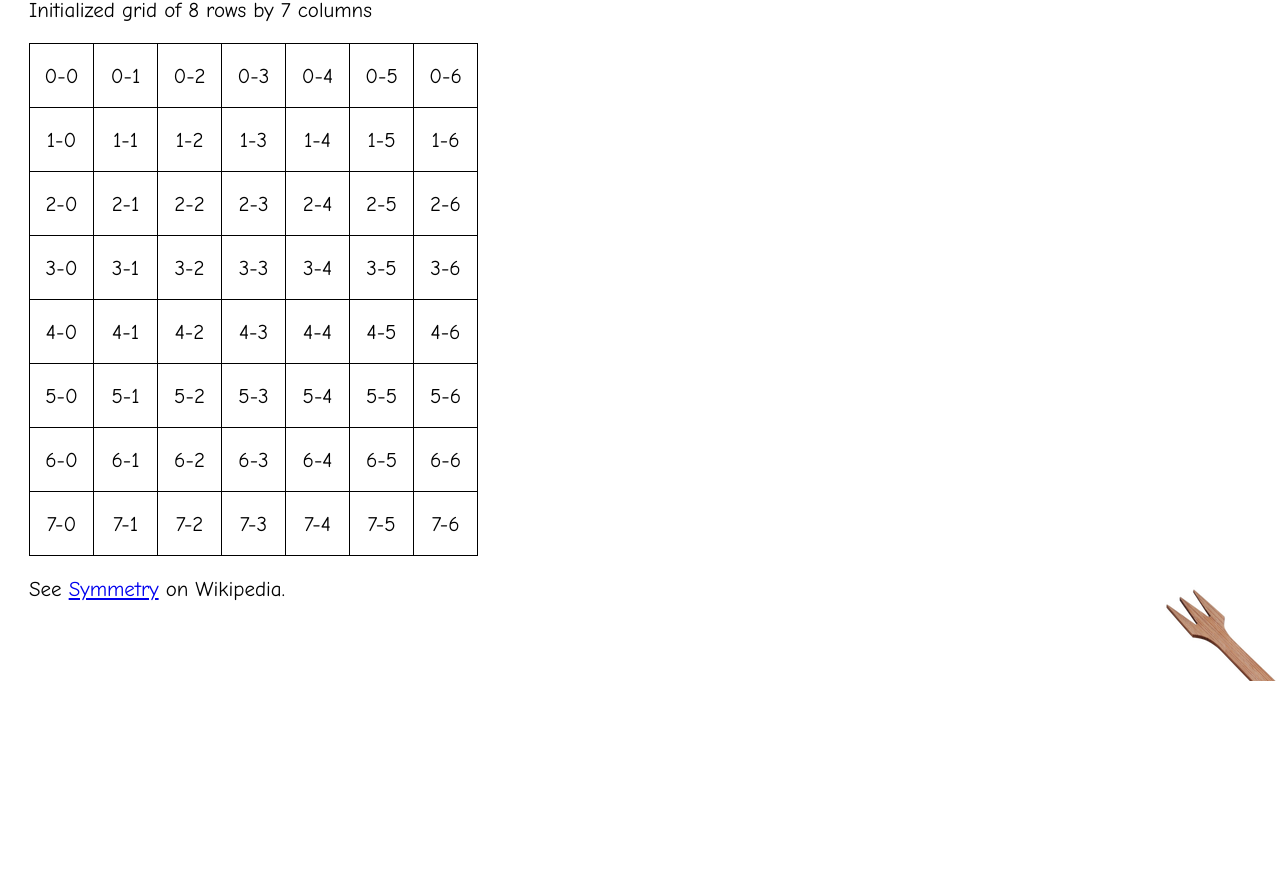
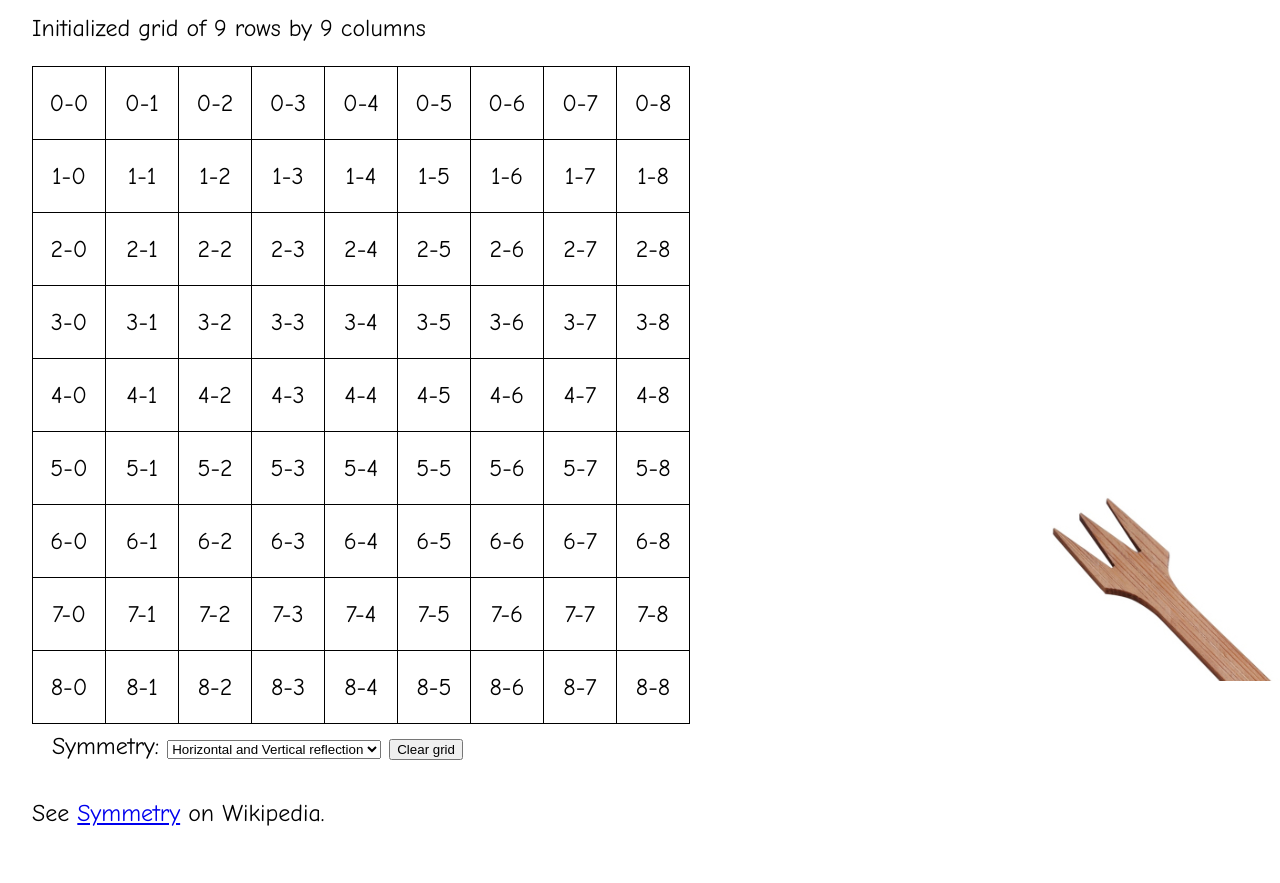
Before and after one commit to Paula-Bean/PaulaWords, a plain HTML site: page crosswords-symmetry/index.html in a window 1280 px wide. Shown: the part 119-1002 px from the top of the page. Before the commit the page ends 800 px from the top, so only its background shows below. Drawn offline with Linux system fonts and the light colour scheme.

Commit message:
WIP designer

```diff
--- a/crosswords-symmetry/index.html
+++ b/crosswords-symmetry/index.html
@@ -7,8 +7,8 @@
         <style>
             body {
                 padding: 1em;
-                font-family: "ITC Officina Sans Std", "Comic Sans MS";
-                font-size: 21px;
+                font-family: "Ubuntu", "Comic Sans MS";
+                font-size: 24px;
                 }
             .forkme {
                 position: fixed;
@@ -33,18 +33,59 @@
             .black {
                 background-color: #aaa;
                 }
+            fieldset {
+                border: none;
+                }
         </style>
         <script>
 
-var rows=8, cols=7;
+var rows=9, cols=9;
+
+// Active symmetries
+
+// These two can be applied on their own, or both
+var hor_refl = true;
+var ver_refl = true;
+
+// These two are mutually exclusive
+var rot_90 = false; // includes rot_180 symmetry
+var rot_180 = false;
 
 $(function() {
-    initializegrid(rows, cols);
+    initializegrid();
     $("#output").text(`Initialized grid of ${rows} rows by ${cols} columns`);
     });
 
 function isodd(x) {
     return x % 2;
+    }
+
+function symmetrychange(o) {
+    switch (o.value) {
+        case "none":
+            hor_refl = ver_refl = rot_90 = rot_180 = false;
+            break;
+        case "hor":
+            hor_refl = true;
+            ver_refl = rot_90 = rot_180 = false;
+            break;
+        case "ver":
+            ver_refl = true;
+            hor_refl = rot_90 = rot_180 = false;
+            break;
+        case "horver":
+            ver_refl = hor_refl = true;
+            rot_90 = rot_180 = false;
+            break;
+        case "90":
+            rot_90 = true;
+            ver_refl = hor_refl = rot_180 = false;
+            break;
+        case "180":
+            rot_180 = true;
+            ver_refl = hor_refl = rot_90 = false;
+            break;
+        }
     }
 
 function togglesquares(origrow, origcol, mirrors) {
@@ -71,29 +112,77 @@ function sqclick(o) {
     var col = parseInt(parts[1]);
     var mirrors = [];
 
+    var halfcol = cols / 2, halfrow = rows / 2;
+    var mirrrow, mirrcol;
+
     // Symmetry: horizontal reflectional
-    var mirrcol, halfcol = cols / 2;
+    if (hor_refl) {
         if (col < halfcol)
             mirrcol = cols - col - 1;
         else
             mirrcol = halfcol - (col - halfcol) - 1;
         mirrors.push([row, mirrcol]);
+        }
 
     // Symmetry: vertical reflectional
-    var mirrrow, halfrow = rows / 2;
+    if (ver_refl) {
         if (row < halfrow)
             mirrrow = rows - row - 1;
         else
             mirrrow = halfrow - (row - halfrow) - 1;
         mirrors.push([mirrrow, col]);
+        }
 
-    // if both...
+    // if both reflections:
+    if (hor_refl && ver_refl)
         mirrors.push([mirrrow, mirrcol]);
+
+    // Rotational 90-degrees Symmetry
+    if (rot_90) {
+        // 90
+        mirrrow = cols - col - 1;
+        mirrcol = row;
+        mirrors.push([mirrrow, mirrcol]);
+
+        // 180
+        if (col < halfcol) // notice this is the same as horizontal reflection
+            mirrcol = cols - col - 1;
+        else
+            mirrcol = halfcol - (col - halfcol) - 1;
+        if (row < halfrow) // this is the same as vertical reflection
+            mirrrow = rows - row - 1;
+        else
+            mirrrow = halfrow - (row - halfrow) - 1;
+        mirrors.push([mirrrow, mirrcol]);
+
+        //  270
+        mirrrow = col;
+        mirrcol = cols - row - 1;
+        mirrors.push([mirrrow, mirrcol]);
+        }
+
+    // Rotational 180-degree
+    if (rot_180) {
+        // notice this is the same as horizontal reflection
+        if (col < halfcol)
+            mirrcol = cols - col - 1;
+        else
+            mirrcol = halfcol - (col - halfcol) - 1;
+
+        // this is the same as vertical reflection
+        if (row < halfrow)
+            mirrrow = rows - row - 1;
+        else
+            mirrrow = halfrow - (row - halfrow) - 1;
+
+        mirrors.push([mirrrow, mirrcol]);
+        }
+
 
     togglesquares(row, col, mirrors);
     }
 
-function initializegrid(rows, cols) {
+function initializegrid() {
     var puz = $("#puzzle");
     puz.empty();
     for (var row=0; row<rows; row++) {
@@ -116,7 +205,21 @@ function initializegrid(rows, cols) {
         <div id="puzzle">
         </div>
 
+
+        <fieldset>
+            Symmetry:
+            <select id="symmetry" onchange="symmetrychange(this);">
+                <option value="none">None</option>
+                <option value="hor">Horizontal reflection</option>
+                <option value="ver">Vertical reflection</option>
+                <option value="horver" selected>Horizontal and Vertical reflection</option>
+                <option value="90">90 degrees rotation</option>
+                <option value="180">180 degrees rotation</option>
+            </select>
+            <button onclick="initializegrid();">Clear grid</button>
+        </fieldset>
+
         <p>See <a target="_blank" href="https://en.wikipedia.org/wiki/Symmetry">Symmetry</a> on Wikipedia.</p>
-        <a target="_blank" href="#"><img class="forkme" src="bamboo-fork-125.png" alt="Bamboo fork" title="Fork me!"></a>
+        <a target="_blank" href="#"><img class="forkme" src="bamboo-fork-250.png" alt="Bamboo fork" title="Fork me!"></a>
     </body>
 </html>
```
Lines whose indentation alone changed are shown as unchanged.
